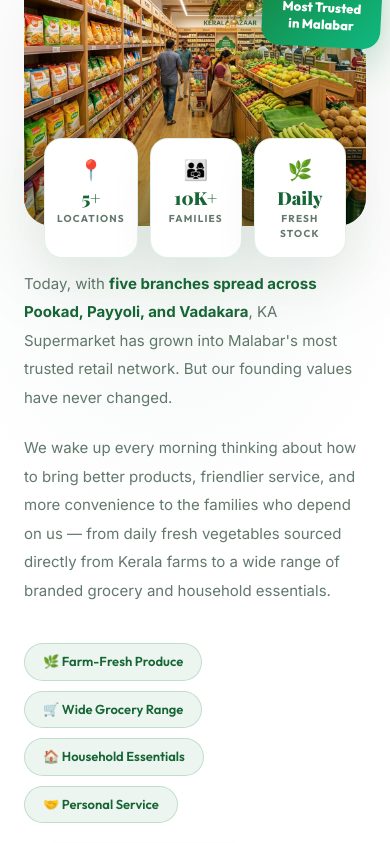
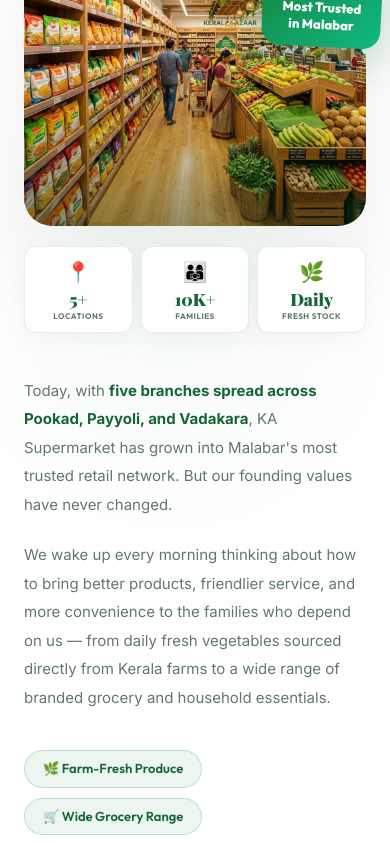
Before and after one commit to nandakishorem05/KA-Supermarket, a Next.js app: page / in a window 390 px wide. Shown: the part 2020-2863 px from the top of the page. Built offline with nearby package versions, Linux system fonts and the light colour scheme.

Commit message:
UI Overhaul: responsive About stats cards and Enquiry Form input stacking on mobile

```diff
--- a/src/components/About.js
+++ b/src/components/About.js
@@ -93,38 +93,82 @@ export default function About() {
               }} />
             </div>
 
+            {/* Self-contained responsive styles for About stats */}
+            <style>{`
+              .about-stats-container {
+                position: absolute;
+                bottom: -32px;
+                left: 20px;
+                right: 20px;
+                display: grid;
+                grid-template-columns: repeat(3, 1fr);
+                gap: 12px;
+                z-index: 10;
+              }
+              .about-stat-card {
+                background: white;
+                border-radius: 18px;
+                padding: 16px 12px;
+                text-align: center;
+                box-shadow: 0 16px 48px rgba(15,47,29,0.06);
+                border: 1px solid rgba(21,128,61,0.12);
+                transition: transform 0.2s;
+              }
+              .about-stat-num {
+                font-family: 'Playfair Display', serif;
+                font-weight: 900;
+                font-size: clamp(18px, 2.5vw, 26px);
+                color: var(--primary-dark);
+                line-height: 1;
+              }
+              .about-stat-label {
+                font-family: 'Outfit', sans-serif;
+                font-size: 10px;
+                color: var(--text-muted-light);
+                font-weight: 700;
+                margin-top: 4px;
+                text-transform: uppercase;
+                letter-spacing: 1.2px;
+              }
+
+              @media (max-width: 600px) {
+                .about-stats-container {
+                  position: relative;
+                  bottom: 0;
+                  left: 0;
+                  right: 0;
+                  margin: 20px 0 0 0;
+                  gap: 8px;
+                }
+                .about-stat-card {
+                  padding: 10px 6px;
+                  border-radius: 12px;
+                  box-shadow: 0 8px 24px rgba(15,47,29,0.04);
+                }
+                .about-stat-num {
+                  font-size: 17px;
+                }
+                .about-stat-label {
+                  font-size: 8px;
+                  letter-spacing: 0.5px;
+                  margin-top: 2px;
+                }
+              }
+            `}</style>
+
             {/* Floating stat cards */}
-            <div style={{
-              position: 'absolute', bottom: -32, left: 20, right: 20,
-              display: 'grid', gridTemplateColumns: 'repeat(3,1fr)', gap: 12,
-            }}>
+            <div className="about-stats-container">
               {[
                 { n: '5+',   l: 'Locations',  icon: '📍' },
                 { n: '10K+', l: 'Families',   icon: '👨‍👩‍👧' },
                 { n: 'Daily',l: 'Fresh Stock', icon: '🌿' },
               ].map((s, i) => (
-                <div key={i} style={{
-                  background: 'white',
-                  borderRadius: 18,
-                  padding: '16px 12px',
-                  textAlign: 'center',
-                  boxShadow: '0 16px 48px rgba(15,47,29,0.06)',
-                  border: '1px solid rgba(21,128,61,0.12)',
-                }}>
+                <div key={i} className="about-stat-card">
                   <div style={{ fontSize: 20, marginBottom: 4 }}>{s.icon}</div>
-                  <div style={{
-                    fontFamily: "'Playfair Display', serif",
-                    fontWeight: 900, fontSize: 'clamp(18px, 2.5vw, 26px)',
-                    color: 'var(--primary-dark)', lineHeight: 1,
-                  }}>
+                  <div className="about-stat-num">
                     {s.n}
                   </div>
-                  <div style={{
-                    fontFamily: "'Outfit', sans-serif",
-                    fontSize: 10, color: 'var(--text-muted-light)',
-                    fontWeight: 700, marginTop: 4,
-                    textTransform: 'uppercase', letterSpacing: 1.2,
-                  }}>
+                  <div className="about-stat-label">
                     {s.l}
                   </div>
                 </div>
--- a/src/components/EnquiryForm.js
+++ b/src/components/EnquiryForm.js
@@ -173,7 +173,22 @@ export default function EnquiryForm() {
                 </div>
               ) : (
                 <form onSubmit={handleSubmit} style={{ display: 'flex', flexDirection: 'column', gap: 20 }}>
-                  <div style={{ display: 'grid', gridTemplateColumns: '1fr 1fr', gap: 16 }}>
+                  {/* Self-contained responsive form layout */}
+                  <style>{`
+                    .form-row-2col {
+                      display: grid;
+                      grid-template-columns: 1fr 1fr;
+                      gap: 16px;
+                    }
+                    @media (max-width: 520px) {
+                      .form-row-2col {
+                        grid-template-columns: 1fr;
+                        gap: 12px;
+                      }
+                    }
+                  `}</style>
+
+                  <div className="form-row-2col">
                     <div>
                       <label className="eq-label" htmlFor="name">Full Name</label>
                       <input id="name" name="name" type="text" value={form.name} onChange={handleChange} placeholder="Your name" required className="eq-input" />
```
